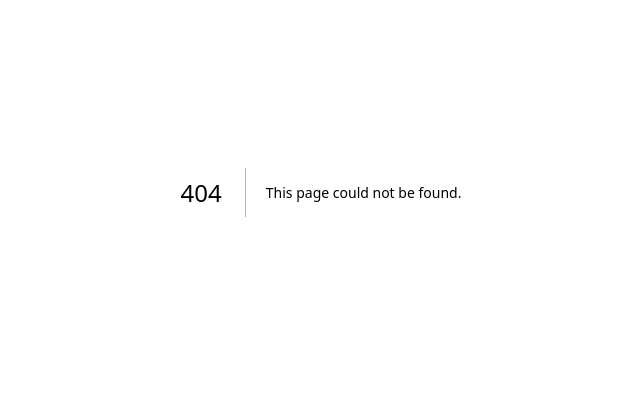
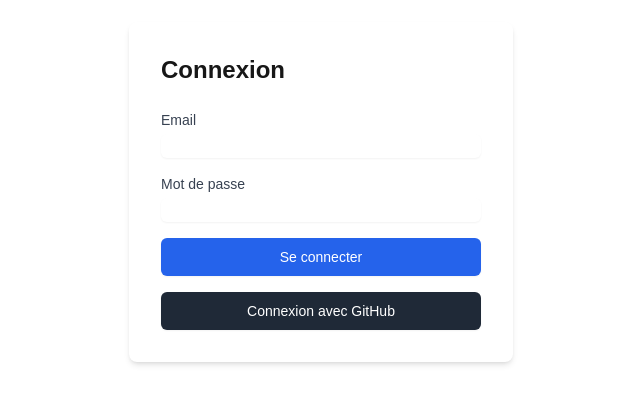
Before and after one commit to BouklifYacine/NextJS-AuthJS, a Next.js app in the folder tuto-authjs/: page /auth/login in a window 1280 px wide. Before the commit this address had no page. Shown: the part 208-612 px from the top of the page, without its empty margins (319-959 px from the left). Built offline with nearby package versions, Linux system fonts and the light colour scheme.

Commit message:
Ajout d'un formulaire modifié pour voir comment redirigé

```diff
--- /dev/null
+++ b/tuto-authjs/app/auth/login/page.tsx
@@ -0,0 +1,80 @@
+// app/auth/login/page.tsx
+"use client"
+import { signIn } from "next-auth/react"
+import { useState } from "react"
+import { useRouter } from "next/navigation"
+
+export default function LoginPage() {
+    const [error, setError] = useState<string | null>(null)
+    const router = useRouter()
+
+    const handleSubmit = async (e: React.FormEvent<HTMLFormElement>) => {
+        e.preventDefault()
+        const formData = new FormData(e.currentTarget)
+
+        const result = await signIn("credentials", {
+            email: formData.get("email"),
+            password: formData.get("password"),
+            redirect: false,
+        })
+
+        if (result?.error) {
+            setError(result.error)
+        } else {
+            router.push('/')  // Utilisation du router pour la redirection
+            router.refresh()
+        }
+    }
+
+    return (
+        <div className="min-h-screen flex items-center justify-center">
+            <div className="bg-white p-8 rounded-lg shadow-md w-96">
+                <h1 className="text-2xl font-bold mb-6">Connexion</h1>
+
+                {error && (
+                    <div className="bg-red-100 border border-red-400 text-red-700 px-4 py-3 rounded mb-4">
+                        {error}
+                    </div>
+                )}
+
+                <form onSubmit={handleSubmit} className="space-y-4">
+                    <div>
+                        <label className="block text-sm font-medium text-gray-700">Email</label>
+                        <input
+                            type="email"
+                            name="email"
+                            required
+                            className="mt-1 block w-full rounded-md border-gray-300 shadow-sm focus:border-blue-500 focus:ring-blue-500"
+                        />
+                    </div>
+
+                    <div>
+                        <label className="block text-sm font-medium text-gray-700">Mot de passe</label>
+                        <input
+                            type="password"
+                            name="password"
+                            required
+                            className="mt-1 block w-full rounded-md border-gray-300 shadow-sm focus:border-blue-500 focus:ring-blue-500"
+                        />
+                    </div>
+
+                    <button
+                        type="submit"
+                        className="w-full flex justify-center py-2 px-4 border border-transparent rounded-md shadow-sm text-sm font-medium text-white bg-blue-600 hover:bg-blue-700 focus:outline-none focus:ring-2 focus:ring-offset-2 focus:ring-blue-500"
+                    >
+                        Se connecter
+                    </button>
+                </form>
+
+                <div className="mt-4">
+                    <button
+                        onClick={() => signIn("github", { callbackUrl: "/" })}
+                        className="w-full flex justify-center py-2 px-4 border border-transparent rounded-md shadow-sm text-sm font-medium text-white bg-gray-800 hover:bg-gray-900"
+                    >
+                        Connexion avec GitHub
+                    </button>
+                </div>
+            </div>
+        </div>
+    )
+}
--- a/tuto-authjs/app/connexion/page.tsx
+++ b/tuto-authjs/app/connexion/page.tsx
@@ -14,6 +14,7 @@
         <div>
             <h1>Je suis connecté</h1>
             <p>Email: {session?.user?.email}</p>
+            <p> Nom : {session?.user?.name} </p>
         </div>
     )
 }
--- a/tuto-authjs/auth.ts
+++ b/tuto-authjs/auth.ts
@@ -10,6 +10,9 @@
     session: {
         strategy: "jwt"
     },
+    pages: {
+        signIn: "/auth/login",
+      },
     providers: [
         GitHub({
             clientId: process.env.GITHUB_ID,
@@ -46,9 +49,10 @@
                 return {
                     id: user.id,
                     email: user.email,
-                    name: user.name || email // Fallback au cas où name n'existe pas
+                    name: user.name || email
                 }
             }
         })
+
     ]
 })
```
